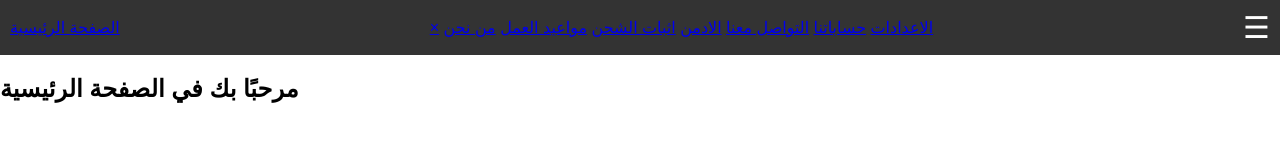
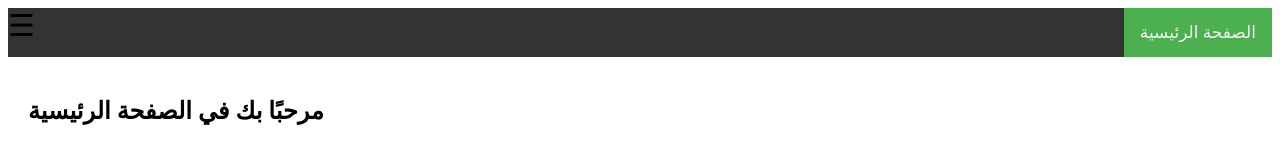
Before and after one commit to sin3uy/sinauy, a plain HTML site: page index.html in a window 1280 px wide. Drawn offline with Linux system fonts and the light colour scheme.

Commit message:
Update styles.css

```diff
--- a/styles.css
+++ b/styles.css
@@ -1,59 +1,65 @@
-body {
-    margin: 0;
-    font-family: Arial, sans-serif;
+/* أسلوب القائمة العلوية */
+.topnav {
+  background-color: #333;
+  overflow: hidden;
 }
 
-header {
-    background-color: #333;
-    color: white;
-    padding: 10px;
-    display: flex;
-    justify-content: space-between;
-    align-items: center;
+.topnav a {
+  float: right;
+  display: block;
+  color: #f2f2f2;
+  text-align: center;
+  padding: 14px 16px;
+  text-decoration: none;
+  font-size: 17px;
 }
 
-header button {
-    background: none;
-    border: none;
-    color: white;
-    font-size: 24px;
-    cursor: pointer;
+.topnav a:hover {
+  background-color: #ddd;
+  color: black;
 }
 
-#sidebar {
-    position: fixed;
-    top: 0;
-    left: -250px;
-    width: 250px;
-    height: 100%;
-    background-color: #333;
-    color: white;
-    padding: 15px;
-    transition: left 0.3s ease;
-    overflow: auto;
+.active {
+  background-color: #4CAF50;
+  color: white;
 }
 
-#sidebar a {
-    display: block;
-    color: white;
-    text-decoration: none;
-    margin: 10px 0;
+/* أسلوب القائمة الجانبية */
+.sidenav {
+  height: 100%;
+  width: 250px;
+  position: fixed;
+  z-index: 1;
+  top: 0;
+  right: -250px;
+  background-color: #111;
+  overflow-x: hidden;
+  transition: 0.5s;
+  padding-top: 60px;
 }
 
-#sidebar button {
-    background: none;
-    border: none;
-    color: white;
-    font-size: 16px;
-    cursor: pointer;
-    margin-top: 20px;
+.sidenav a {
+  padding: 8px 8px 8px 32px;
+  text-decoration: none;
+  font-size: 18px;
+  color: #818181;
+  display: block;
+  transition: 0.3s;
 }
 
-main {
-    padding: 20px;
-    margin-left: 15px;
+.sidenav a:hover {
+  color: #f1f1f1;
 }
 
-#sidebar.open {
-    left: 0;
+.sidenav .closebtn {
+  position: absolute;
+  top: 0;
+  left: 10px;
+  font-size: 36px;
+  margin-right: 50px;
 }
+
+.content {
+  margin-right: 270px; /* افتح المحتوى بعد القائمة الجانبية */
+  padding: 20px;
+}
```
